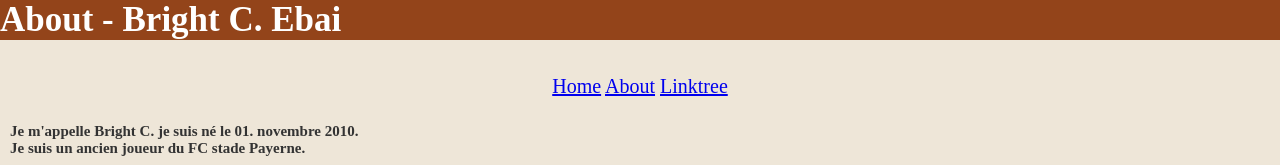
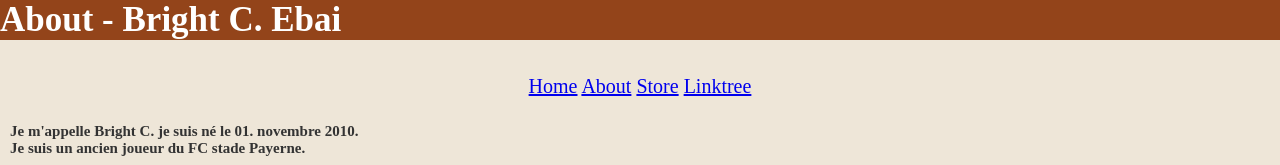
Before and after one commit to Goldmster/Site-web-perso, a plain HTML site: page about.html in a window 1280 px wide. Shown: the top 165 px of the page. Drawn offline with Linux system fonts and the light colour scheme; a web font is replaced by a local one.

Commit message:
updt link to store

```diff
--- a/about.html
+++ b/about.html
@@ -23,6 +23,7 @@
         <nav id="lien">
             <a href="home.html">Home</a>
             <a href="about.html">About</a>
+            <a href="store.html">Store</a>
             <a href="https://linktr.ee/prodbybrightlab">Linktree</a>
             <!-- <a href="https://fr.wikipedia.org/wiki/PartyNextDoor">Pnd</a>
                         <a href="https://fr.wikipedia.org/wiki/Drake_(rappeur)">Drake</a>
```
Also changed, not shown: home.html (+1 -0 lines).
